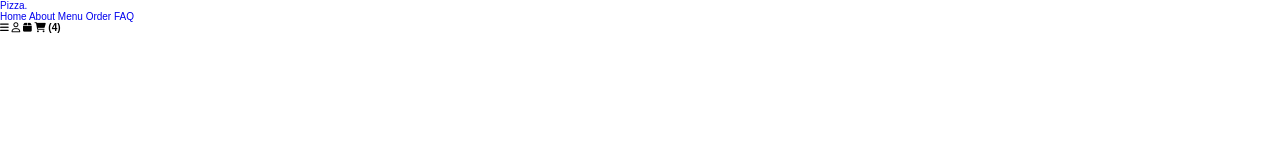
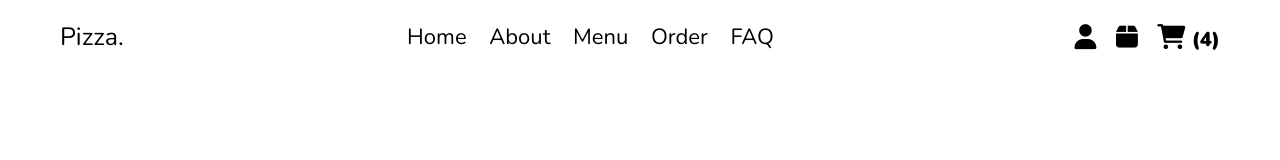
Before and after one commit to shahirsizan/pizza-shop, a plain HTML site: page index.html in a window 1280 px wide. Drawn offline with nearby package versions, Linux system fonts and the light colour scheme.

Commit message:
styles2.css file is modified

```diff
--- a/css/style2.css
+++ b/css/style2.css
@@ -1,5 +1,6 @@
-@import url("https://fonts.googleapis.com/css2?family=Nunito:wght@200..1000&display=swap"):
-	root {
+@import url("https://fonts.googleapis.com/css2?family=Nunito:wght@200..1000&display=swap");
+
+root {
 	--red: #e74c3c;
 	--black: #333;
 	--white: #fff;
@@ -29,17 +30,76 @@
 	background-color: transparent;
 }
 
+::-webkit-scrollbar-thumb {
+	background-color: var(--red);
+}
 
+html {
+	font-size: 62.5%;
+	overflow-x: hidden;
+	scroll-behavior: smooth;
+	scroll-padding-top: 7.5rem;
+}
 
+body {
+	background: var(--light-bg);
+	overflow-x: hidden;
+}
 
-html{
-    font-size: 62.5%;
-    overflow-x: hidden;
-    scroll-behavior: smooth;
-    scroll-padding-top: 7.5rem;
+section {
+	padding: 2rem;
+	margin: 0 auto;
+	max-width: 1200px;
+}
+
+.header {
+	position: fixed;
+	top: 0;
+	left: 0;
+	right: 0;
+	background-color: var(--white);
+	box-shadow: var(--box-shadow);
+	z-index: 1000;
+}
+
+.header .flex {
+	display: flex;
+	align-items: center;
+	justify-content: space-between;
+	position: relative;
+}
+
+.header .flex .logo {
+	font-size: 2.5rem;
+	color: var(--black);
+}
+
+.header .flex .navbar a {
+	margin: 0 1rem;
+	font-size: 2.2rem;
+	color: var(--black);
+}
+
+.header .flex .navbar a:hover {
+	text-decoration: underline;
+	color: var(--red);
+}
+
+.header .flex .icons div {
+	font-size: 2.5rem;
+	color: var(--light-color);
+	cursor: pointer;
+	margin-left: 1.7rem;
+}
+
+.header .flex .icons div:hover{
+    color:var(--red);
  }
 
- body{
-    background: var(--light-bg);
-    overflow-x: hidden;
+ .header .flex .icons div span{
+    font-size: 2rem;
  }
+
+ #menu-btn{
+    display: none;
+ }
--- a/index.html
+++ b/index.html
@@ -32,8 +32,8 @@
 				</nav>
 
 				<div class="icons">
-					<i id="menu-btn" class="fa-solid fa-bars"></i>
-					<i id="user-btn" class="fa-regular fa-user"></i>
+					<div id="menu-btn" class="fas fa-bars"></div>
+					<div id="user-btn" class="fas fa-user"></div>
 					<div id="order-btn" class="fas fa-box"></div>
 					<div id="cart-btn" class="fas fa-shopping-cart">
 						<span>(4)</span>
```
